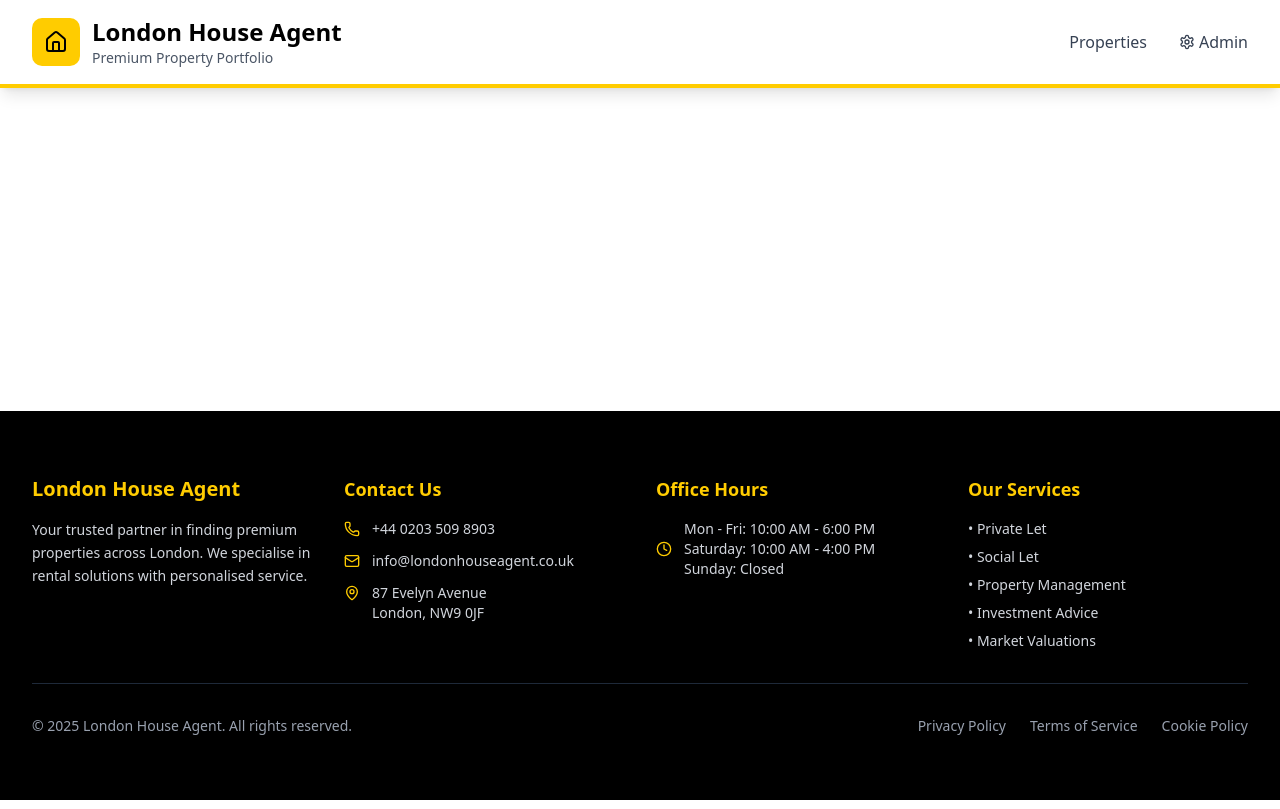
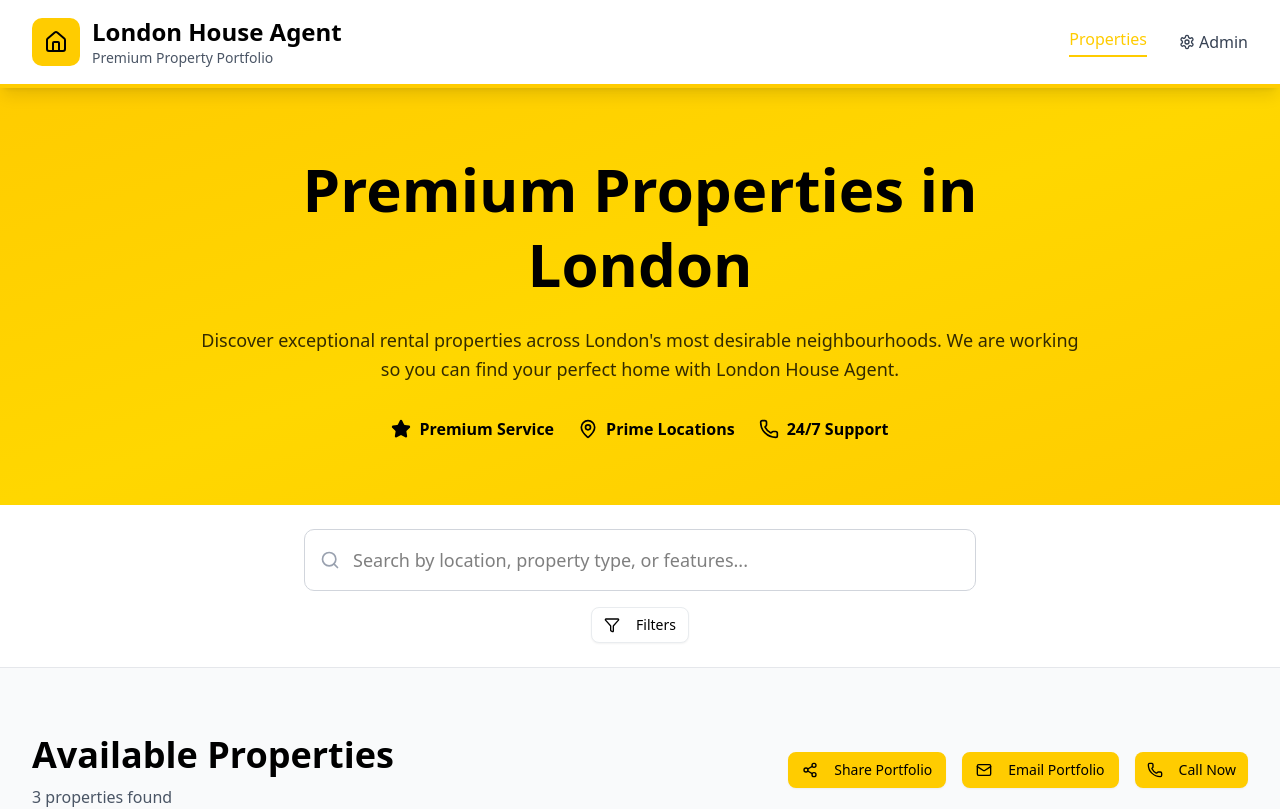
Before and after one commit to MahyarMoshiri/london-house-agent, a React (Vite) app: page /properties in a window 1280 px wide. Shown: the top 809 px of the page. Built offline with nearby package versions, Linux system fonts and the light colour scheme; no server answers.

Commit message:
Redirect home to properties view

```diff
--- a/src/App.jsx
+++ b/src/App.jsx
@@ -1,4 +1,4 @@
-import { BrowserRouter as Router, Routes, Route } from 'react-router-dom'
+import { BrowserRouter as Router, Routes, Route, Navigate } from 'react-router-dom'
 import { useState, useEffect } from 'react'
 import './App.css'
 
@@ -127,6 +127,10 @@ function App() {
           <Routes>
             <Route
               path="/"
+              element={<Navigate to="/properties" replace />}
+            />
+            <Route
+              path="/properties"
               element={<Home properties={properties} />}
             />
             <Route
--- a/src/components/Header.jsx
+++ b/src/components/Header.jsx
@@ -11,6 +11,9 @@ function Header({ isAdmin }) {
   }
 
   const isActivePath = (path) => {
+    if (path === '/properties') {
+      return location.pathname === '/properties' || location.pathname.startsWith('/property/')
+    }
     return location.pathname === path
   }
 
@@ -19,7 +22,7 @@ function Header({ isAdmin }) {
       <div className="lha-container lha-section-padding py-4">
         <div className="flex items-center justify-between">
           {/* Logo and Brand */}
-          <Link to="/" className="flex items-center space-x-3 group">
+          <Link to="/properties" className="flex items-center space-x-3 group">
             <div className="w-12 h-12 bg-[#FFCC00] rounded-lg flex items-center justify-center group-hover:scale-105 transition-transform duration-200">
               <Home className="w-6 h-6 text-black" />
             </div>
@@ -34,9 +37,9 @@ function Header({ isAdmin }) {
           {/* Desktop Navigation */}
           <nav className="hidden md:flex items-center space-x-8">
             <Link
-              to="/"
+              to="/properties"
               className={`font-medium transition-colors duration-200 ${
-                isActivePath('/')
+                isActivePath('/properties')
                   ? 'text-[#FFCC00] border-b-2 border-[#FFCC00] pb-1'
                   : 'text-gray-700 hover:text-[#FFCC00]'
               }`}
@@ -78,10 +81,10 @@ function Header({ isAdmin }) {
           <nav className="md:hidden mt-4 pt-4 border-t border-gray-200 animate-fade-in">
             <div className="flex flex-col space-y-4">
               <Link
-                to="/"
+                to="/properties"
                 onClick={() => setIsMobileMenuOpen(false)}
                 className={`font-medium py-2 px-4 rounded-lg transition-colors duration-200 ${
-                  isActivePath('/')
+                  isActivePath('/properties')
                     ? 'bg-[#FFCC00] text-black'
                     : 'text-gray-700 hover:bg-gray-100'
                 }`}
--- a/src/pages/PropertyDetail.jsx
+++ b/src/pages/PropertyDetail.jsx
@@ -34,8 +34,8 @@ function PropertyDetail({ properties }) {
     if (foundProperty) {
       setProperty(foundProperty)
     } else {
-      // Property not found, redirect to home
-      navigate('/')
+      // Property not found, redirect to properties list
+      navigate('/properties')
     }
   }, [id, properties, navigate])
 
@@ -48,7 +48,7 @@ function PropertyDetail({ properties }) {
           </div>
           <h2 className="text-xl font-semibold text-gray-900 mb-2">Property Not Found</h2>
           <p className="text-gray-600 mb-6">The property you're looking for doesn't exist or has been removed.</p>
-          <Link to="/" className="lha-button-primary inline-flex items-center space-x-2">
+          <Link to="/properties" className="lha-button-primary inline-flex items-center space-x-2">
             <ArrowLeft className="w-4 h-4" />
             <span>Back to Properties</span>
           </Link>
@@ -113,7 +113,7 @@ function PropertyDetail({ properties }) {
       <div className="bg-white border-b border-gray-200 sticky top-[73px] z-40">
         <div className="lha-container py-4">
           <Link
-            to="/"
+            to="/properties"
             className="inline-flex items-center space-x-2 text-gray-600 hover:text-[#FFCC00] transition-colors duration-200"
           >
             <ArrowLeft className="w-4 h-4" />
```
